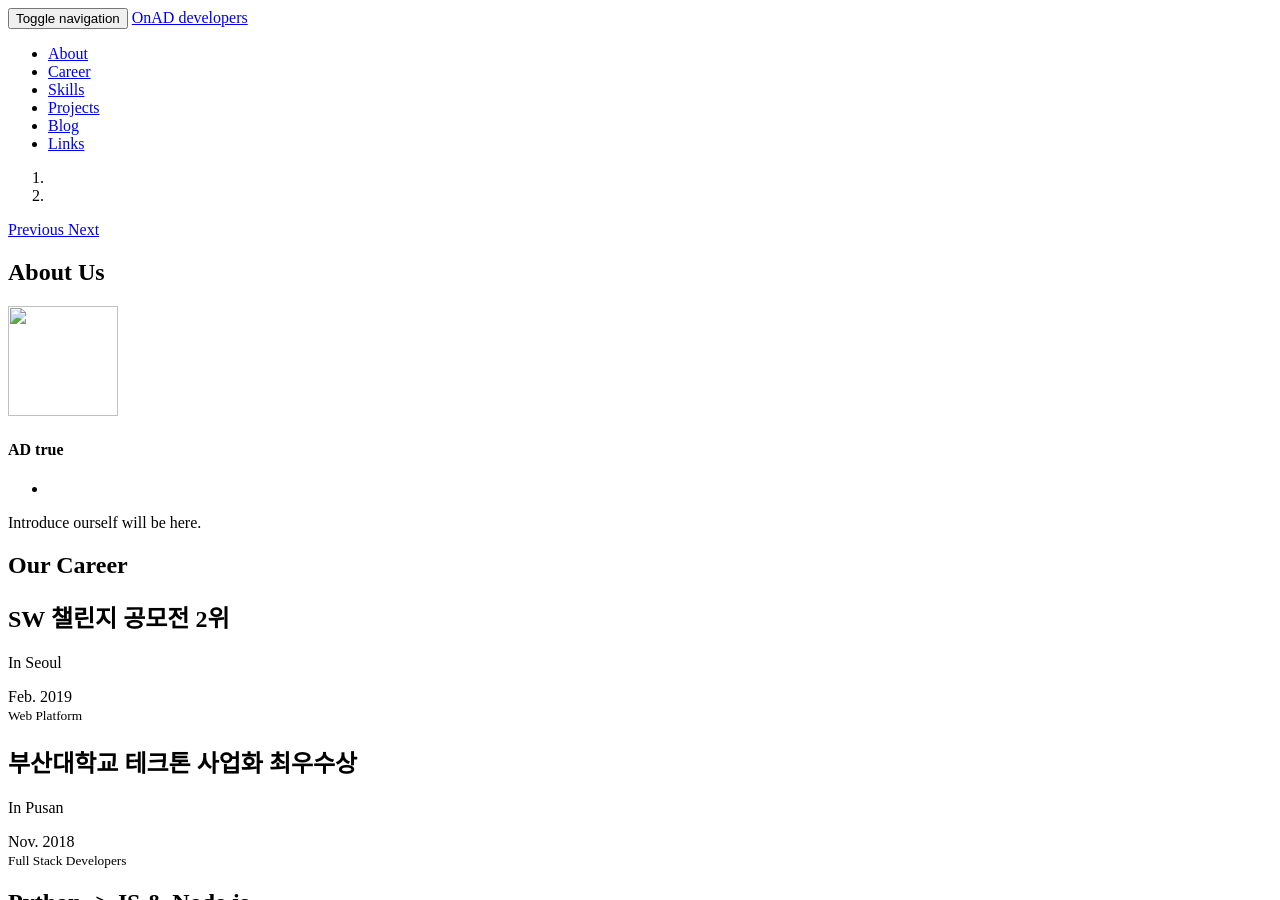
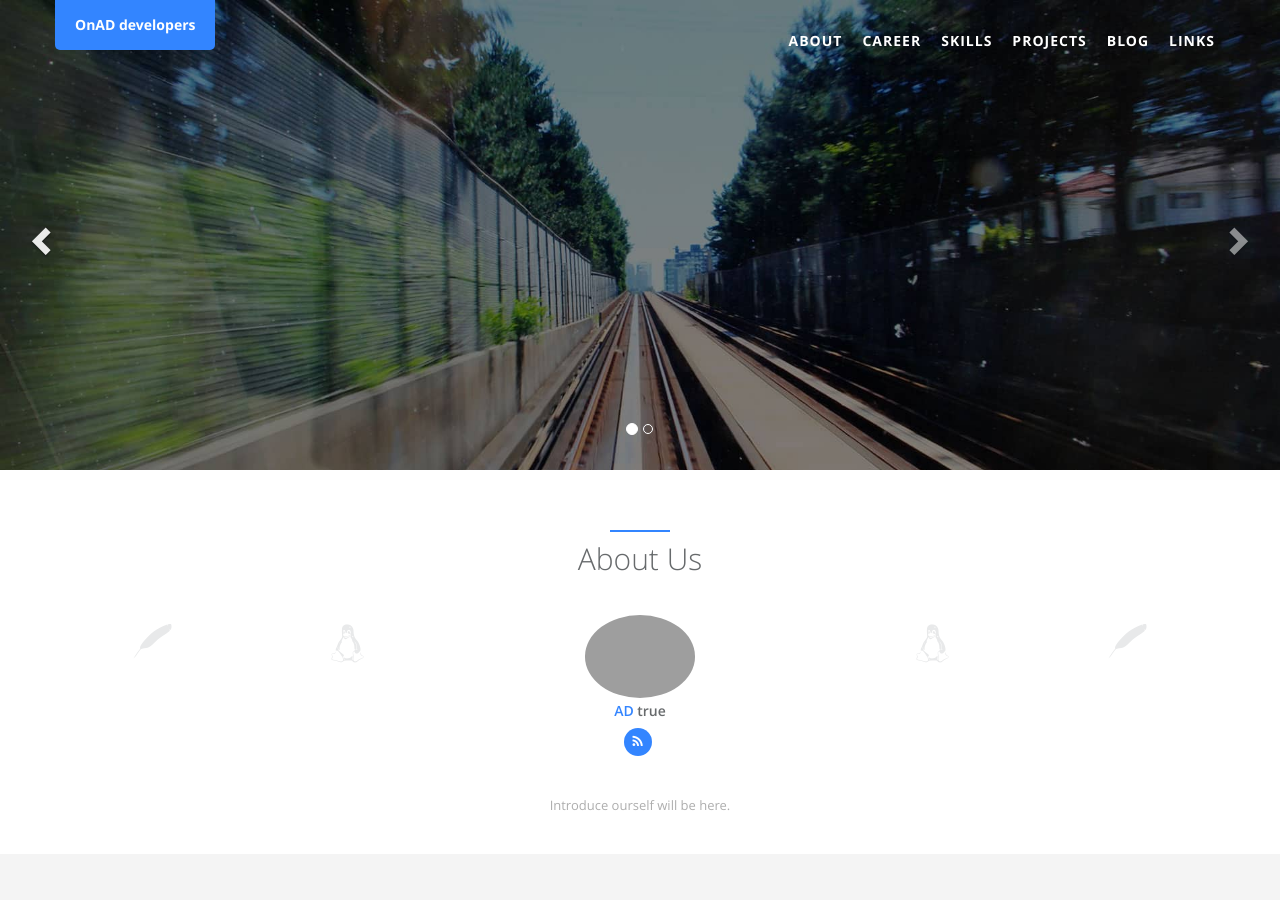
Before and after one commit to On-ad/On-ad.github.io, a Jekyll site: the page built from index.html, in a window 1280 px wide and 900 px high. Built offline with Jekyll 4.4.1, drawn with Linux system fonts in a browser that asks for light colours; some of the changed lines change nothing that is shown.

Commit message:
렌더링 오류 해결중

```diff
--- a/_config.yml
+++ b/_config.yml
@@ -4,7 +4,7 @@
 title: "OnAD developers"
 description: OnAD의 성장일기
 keywords: JS, Python, Marketing, Linux
-baseurl: /# if you have suburl as homepage like '/homepage', please change it to '/homepage' and your repo's name should be 'homepage'
+baseurl: http://on-ad.github.io/ # if you have suburl as homepage like '/homepage', please change it to '/homepage' and your repo's name should be 'homepage'
 url: http://on-ad.github.io/ # url should be 'http://<github_username>.github.io/homepage' as before
 # url: http://127.0.0.1:4000
 img_path: /static/assets/img/blog  # url should be '/homepage/static/assets/img/blog' as before
```
